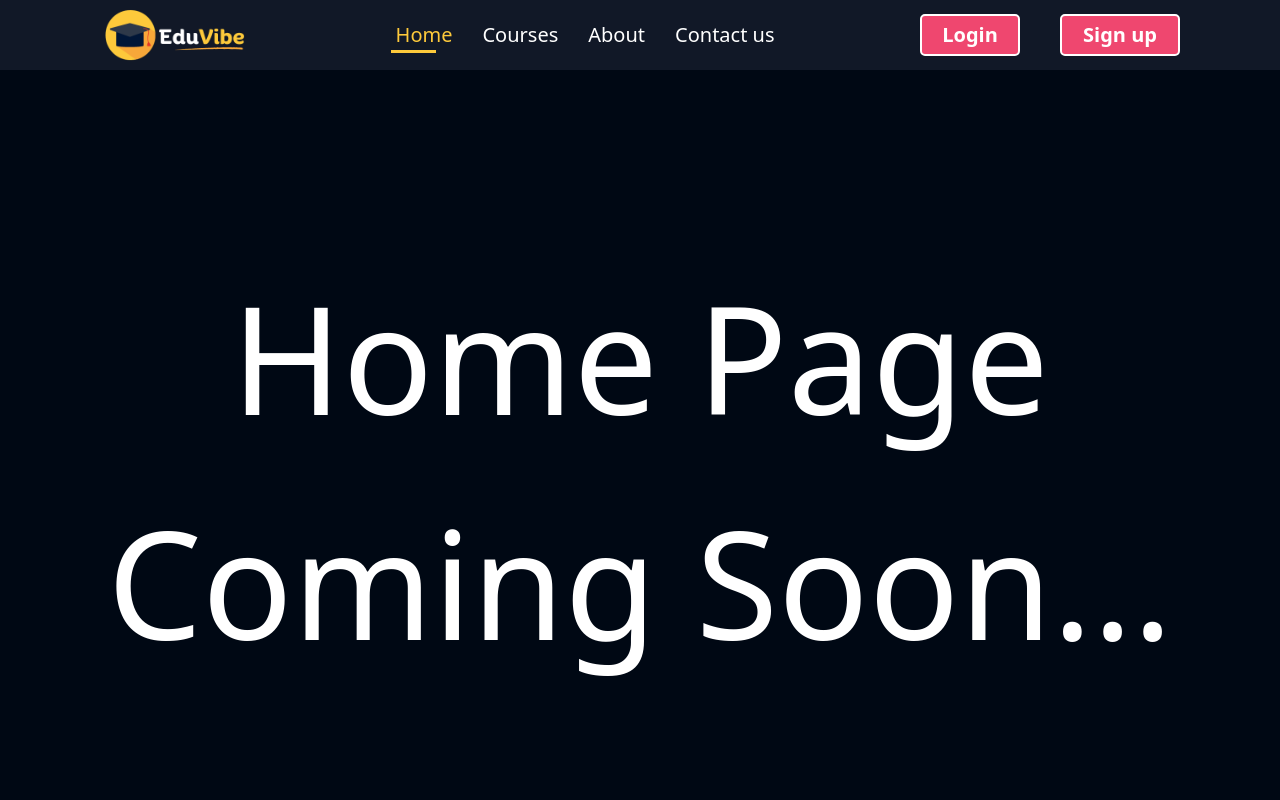
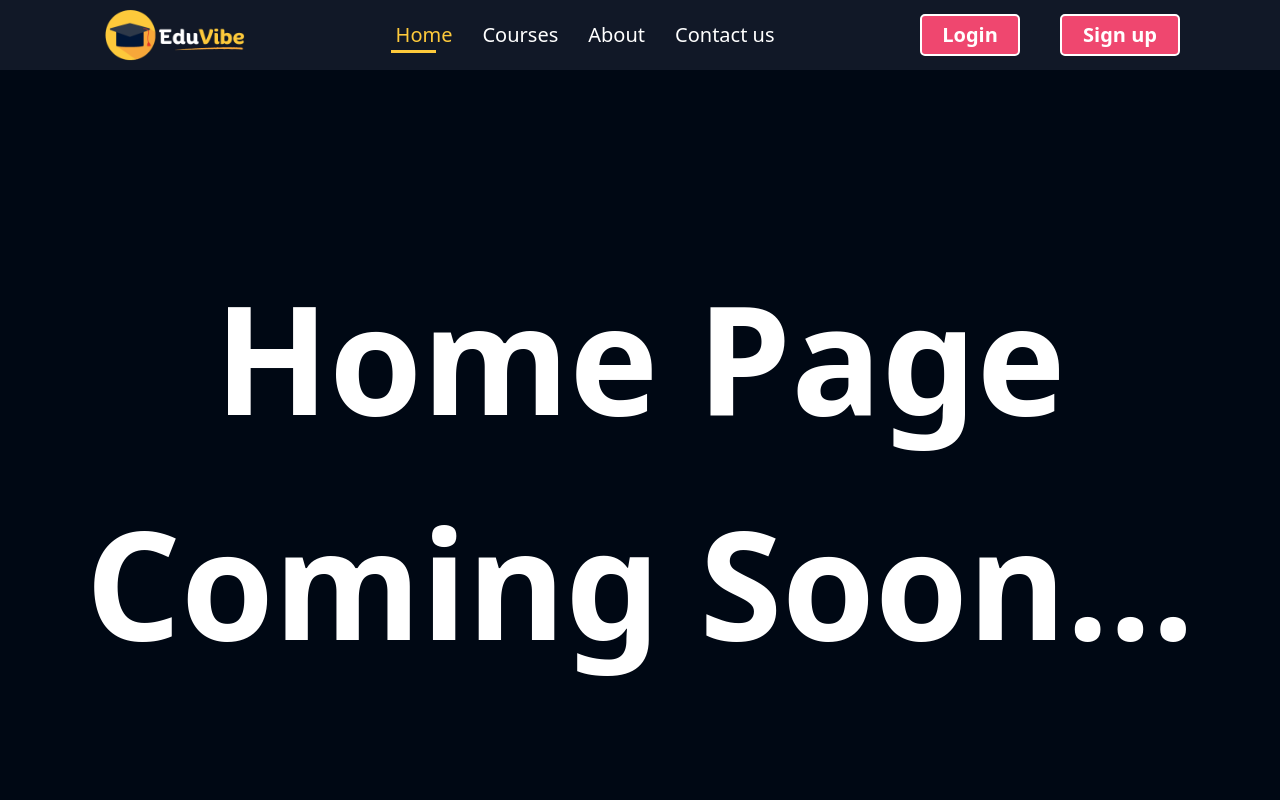
Before and after one commit to astroidworld/EduVibe, a React (Vite) app: page / in a window 1280 px wide. Shown: the top 800 px of the page. Built offline with nearby package versions, Linux system fonts and the light colour scheme.

Commit message:
like button fixed

```diff
--- a/src/Pages/Courses/Card.jsx
+++ b/src/Pages/Courses/Card.jsx
@@ -23,11 +23,11 @@ const Card = ({ ele,index }) => {
         />
         <div
           className="like-btn rounded-full bg-white h-14 w-14 flex justify-center items-center z-10 absolute -bottom-5 right-3 cursor-pointer transition hover:scale-90"  onClick={()=> {
-            liked?setliked(false):setliked(true);
+            return liked?setliked(false):setliked(true);
 
             }}
         >
-          <div className={`h-14 w-14 ${liked?"bg-[#00000000]":"bg-[#00000064]"} bg-[#00000094] rounded-full absolute top-0 left-0 `}></div>
+          <div className={`h-14 w-14 ${liked?"bg-[#00000000] hidden":"bg-[#00000064] block"}  rounded-full absolute top-0 left-0 `}></div>
           <FcLike className="h-7 w-7"></FcLike>
         </div>
       </div>
--- a/src/Pages/Home/Home.jsx
+++ b/src/Pages/Home/Home.jsx
@@ -3,8 +3,8 @@ import React from 'react'
 const Home = () => {
   return (
     <div className='min-h-screen bg-[#000814] flex justify-center items-center flex-col'>
-        <h1 className='text-[150px] text-white'>Home Page</h1>
-        <h1 className='text-[150px] text-white'>Coming Soon...</h1>
+        <h1 className='text-[150px] text-white font-semibold'>Home Page</h1>
+        <h1 className='text-[150px] text-white font-semibold'>Coming Soon...</h1>
 
     </div>
   )
```
